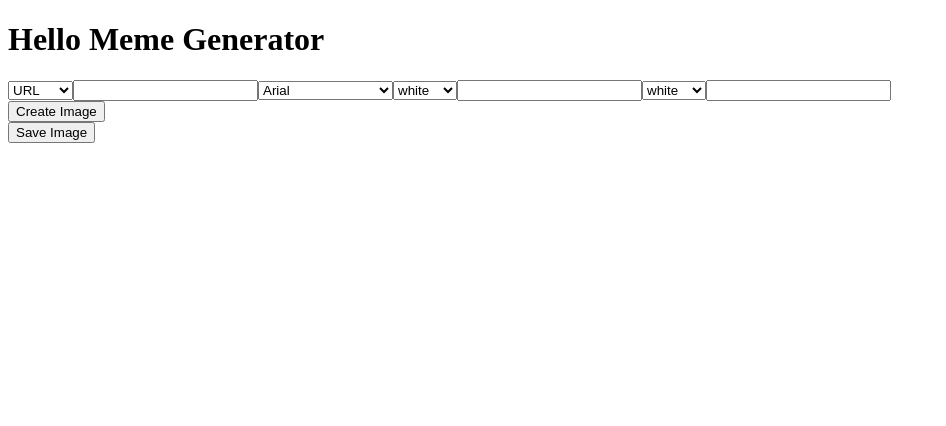
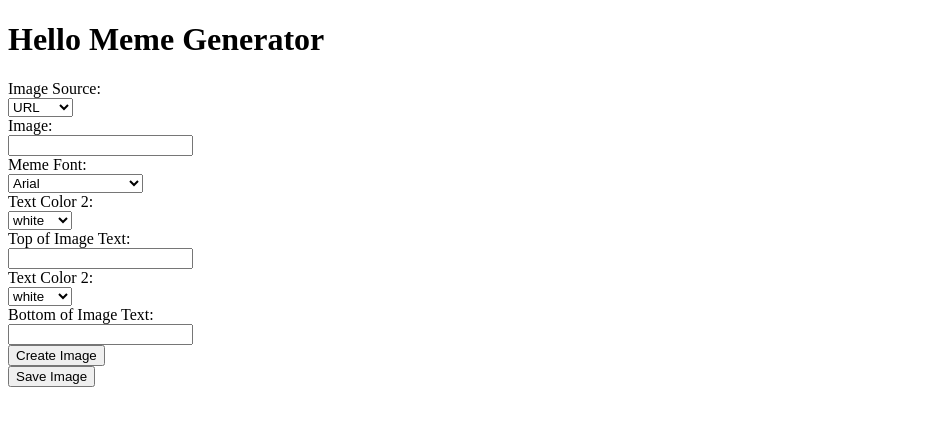
Before and after one commit to alchemy-fullstack-js-fall-2018/meme-generator, a React app: page / in a window 1280 px wide. Shown: the top 426 px of the page, without its empty margins (0-946 px from the left). Built offline with nearby package versions, Linux system fonts and the light colour scheme.

Commit message:
mvp finished

```diff
--- a/src/components/App.js
+++ b/src/components/App.js
@@ -69,21 +69,36 @@ export default class App extends Component {
             <Fragment>
                 <h1>Hello Meme Generator</h1>
                 <form onSubmit={this.memeToImage}>
+
+                    <label> Image Source:<br/>
                         <select name="imgSource" defaultValue={imgSource} onChange={this.onChange}>
                             {options}
                         </select>
+                    </label><br/>
+                    <label> Image:<br/>
                         {input}
+                    </label><br/>
+                    <label>Meme Font:<br/>
                         <select name="font" defaultValue={font} onChange={this.onChange}>
                             {fontOptions}
-                    </select>
+                        </select><br/>
+                    </label>
+                    <label>Text Color 2:<br/>
                         <select name="topColor" defaultValue={topColor} onChange={this.onChange}>
                             {topColorOptions}
-                    </select>
+                        </select><br/>
+                    </label>
+                    <label>Top of Image Text:<br/>
                         {topTextInput}
+                    </label><br/>
+                    <label>Text Color 2:<br/>
                         <select name="bottomColor" defaultValue={bottomColor} onChange={this.onChange}>
                             {bottomColorOptions}
-                    </select>
+                        </select><br/>
+                    </label>
+                    <label>Bottom of Image Text:<br/>
                         {bottomTextInput}
+                    </label><br/>
                     <button>Create Image</button>
                 </form>
                 <div className={styles.card} id="meme">                    {img && <img src={img}/>}
```
Lines whose indentation alone changed are shown as unchanged.
